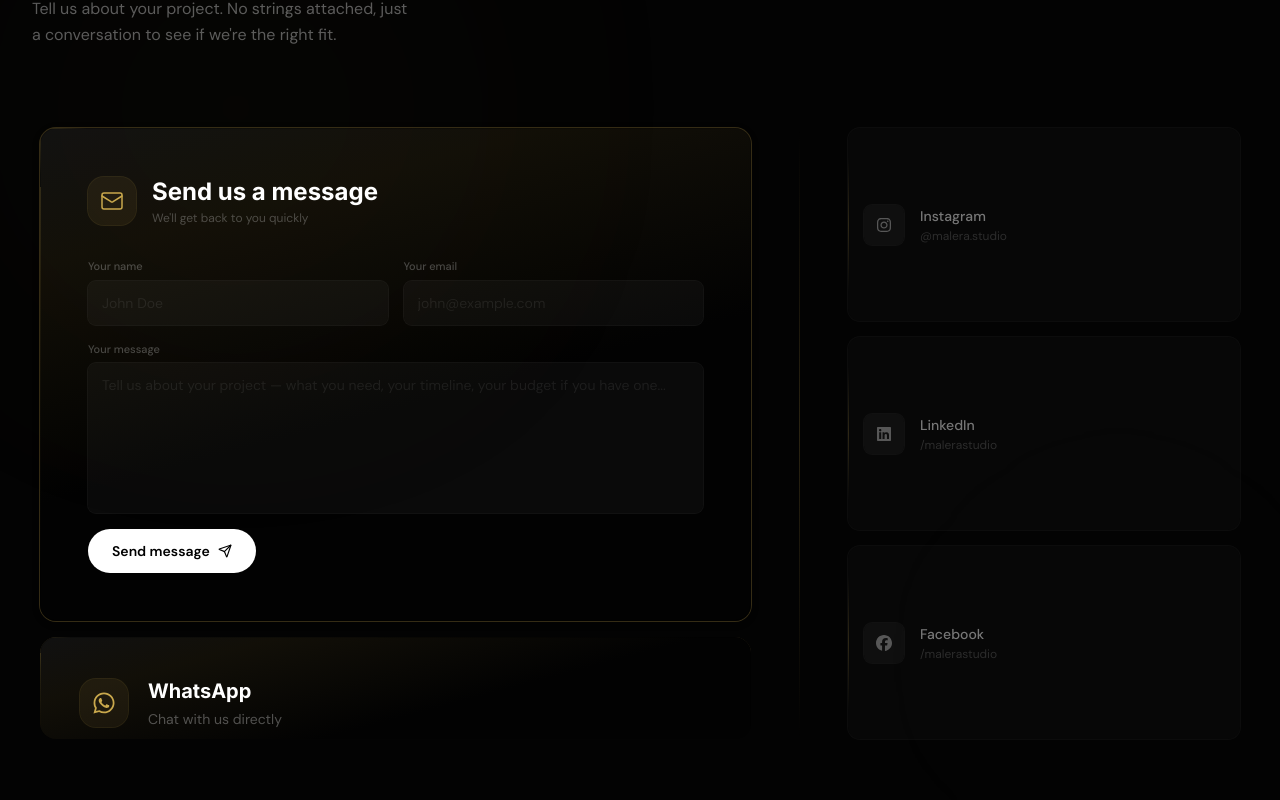
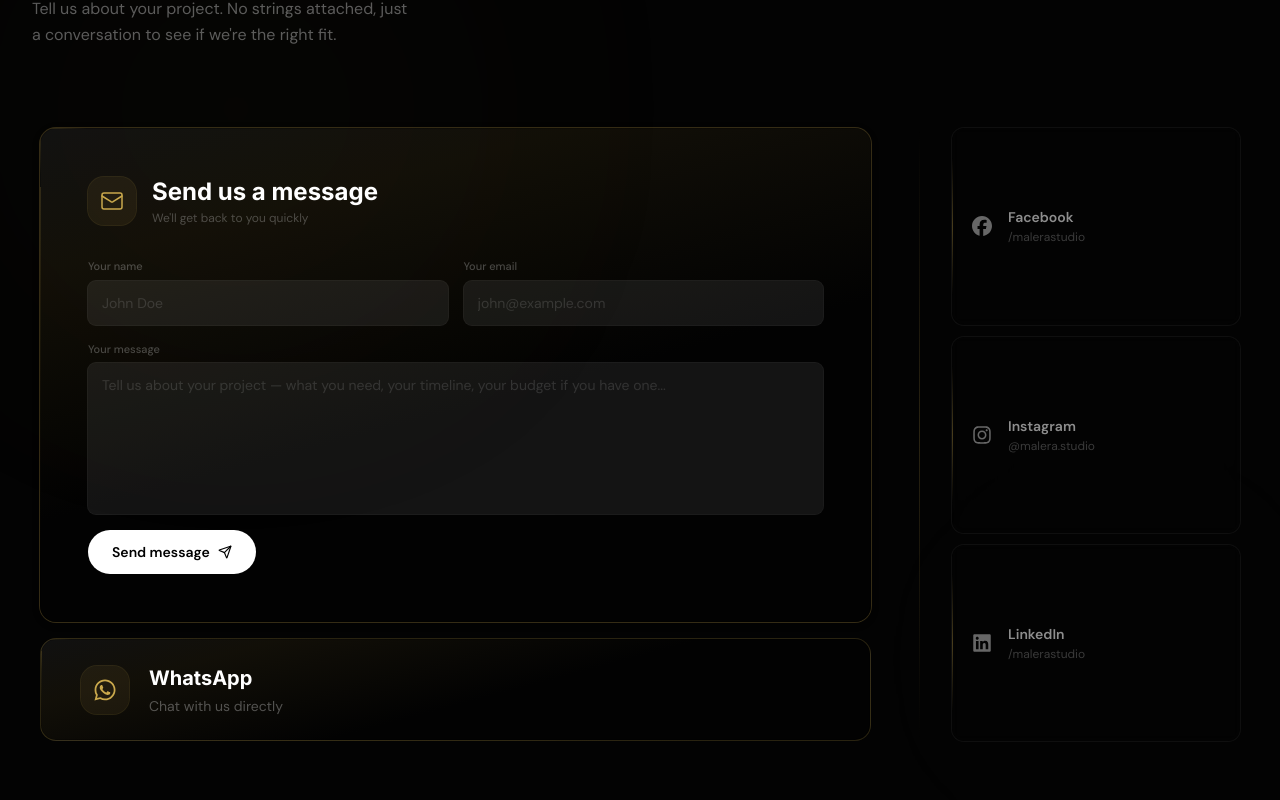
Before and after one commit to ethanhunthere/malera, a Next.js app: page / in a window 1280 px wide. Shown: the part 6460-7260 px from the top of the page. Built offline with nearby package versions, Linux system fonts and the light colour scheme.

Commit message:
contact section: full responsive pass — tablet socials row, all breakpoints dialed

```diff
--- a/src/features/home/components/Contact.tsx
+++ b/src/features/home/components/Contact.tsx
@@ -16,9 +16,9 @@ import ContactForm from "@/src/features/home/components/ContactForm";
 */
 
 const SOCIALS = [
+  { label: "Facebook", href: "https://facebook.com/malerastudio", Icon: FaFacebook, sub: "/malerastudio" },
   { label: "Instagram", href: "https://instagram.com/malera.studio", Icon: FaInstagram, sub: "@malera.studio" },
   { label: "LinkedIn", href: "https://linkedin.com/company/malerastudio", Icon: FaLinkedin, sub: "/malerastudio" },
-  { label: "Facebook", href: "https://facebook.com/malerastudio", Icon: FaFacebook, sub: "/malerastudio" },
 ];
 
 export default function Contact() {
@@ -46,7 +46,7 @@ export default function Contact() {
         </div>
 
         {/* ═══════════ Split layout: primary (left) | divider | social (right) ═══════════ */}
-        <div className="relative z-10 grid grid-cols-1 lg:grid-cols-[1fr_1px_380px] xl:grid-cols-[1fr_1px_440px] 2xl:grid-cols-[1fr_1px_520px] gap-0 max-w-[1200px] 2xl:max-w-[1400px] mx-auto">
+        <div className="relative z-10 grid grid-cols-1 lg:grid-cols-[1fr_1px_280px] xl:grid-cols-[1fr_1px_320px] 2xl:grid-cols-[1fr_1px_380px] gap-0 max-w-[1200px] 2xl:max-w-[1400px] mx-auto">
 
           {/* ── LEFT: Contact form + WhatsApp (stacked) ── */}
           <div className="flex flex-col gap-3 sm:gap-4 pr-0 lg:pr-8 xl:pr-12 2xl:pr-16">
@@ -58,9 +58,10 @@ export default function Contact() {
               href="https://wa.me/+38346814700"
               target="_blank"
               rel="noopener noreferrer"
-              className="group block relative rounded-2xl overflow-hidden transition-all duration-700 hover:scale-[1.006]"
+              className="group block relative rounded-2xl overflow-hidden transition-all duration-700 hover:scale-[1.006] flex-auto"
             >
-              <div className="relative glass-card-gold glass-card-gold-hover rounded-2xl p-5 sm:p-6 md:p-8 xl:p-10 2xl:p-12 overflow-hidden transition-all duration-700">
+              <div className="relative glass-card-gold glass-card-gold-hover rounded-2xl p-5 sm:p-6 md:p-8 xl:p-10 2xl:p-12 overflow-hidden transition-all duration-700 h-full flex items-center
+                !border !border-[#C9A84C]/20 hover:!border-[#C9A84C]/45">
                 {/* ── Gold corner accent (top-left) ── */}
                 <div className="absolute top-0 left-0 w-6 sm:w-8 h-6 sm:h-8 overflow-hidden opacity-30 group-hover:opacity-60 transition-opacity duration-700">
                   <div className="absolute top-0 left-0 w-px h-full bg-gradient-to-b from-[#C9A84C]/50 via-[#C9A84C]/25 to-transparent" />
@@ -90,43 +91,42 @@ export default function Contact() {
           {/* ── DIVIDER: vertical gold rule (desktop only) ── */}
           <div className="hidden lg:block w-px bg-gradient-to-b from-transparent via-[#C9A84C]/20 to-transparent" />
 
-          {/* ── RIGHT: Instagram, LinkedIn, Facebook — matches left height ── */}
-          <div className="mt-8 lg:mt-0 lg:pl-8 xl:pl-12 2xl:pl-16 flex flex-col gap-3 sm:gap-4">
+          {/* ── RIGHT: Instagram, LinkedIn, Facebook — glass, no fill ── */}
+          <div className="mt-8 lg:mt-0 lg:pl-6 xl:pl-8 2xl:pl-10 flex flex-col gap-3 sm:gap-4 md:flex-row lg:flex-col lg:gap-3">
             {SOCIALS.map(({ label, href, Icon, sub }) => (
               <a
                 key={label}
                 href={href}
                 target="_blank"
                 rel="noopener noreferrer"
-                className="group/strip relative flex items-center gap-3 sm:gap-4 px-3 sm:px-4 py-3 sm:py-4 lg:flex-1 rounded-xl overflow-hidden
+                className="group/strip relative flex items-center gap-3 sm:gap-4 pl-4 sm:pl-5 pr-2 sm:pr-3 py-3 sm:py-4 md:flex-1 lg:flex-1 rounded-xl overflow-hidden
                   transition-all duration-500
                   hover:translate-x-0.5 lg:hover:translate-x-1.5
-                  bg-white/[0.02] hover:bg-white/[0.04]
-                  ring-1 ring-white/[0.04] hover:ring-[#C9A84C]/15"
+                  backdrop-blur-[6px] hover:backdrop-blur-[10px]
+                  bg-transparent hover:bg-white/[0.03]
+                  ring-1 ring-white/[0.05] hover:ring-[#C9A84C]/25"
               >
                 {/* Left gold accent line */}
-                <div className="absolute left-0 top-[15%] bottom-[15%] w-px bg-gradient-to-b from-transparent via-[#C9A84C]/20 to-transparent
-                  group-hover/strip:via-[#C9A84C]/45 transition-all duration-500" />
+                <div className="absolute left-0 top-[15%] bottom-[15%] w-px bg-gradient-to-b from-transparent via-[#C9A84C]/35 to-transparent
+                  group-hover/strip:via-[#C9A84C]/55 transition-all duration-500" />
 
-                {/* Icon */}
-                <div className="relative z-10 flex items-center justify-center w-8 h-8 sm:w-10 sm:h-10 rounded-lg bg-white/[0.03] ring-1 ring-white/[0.04]
-                  group-hover/strip:bg-[#C9A84C]/8 group-hover/strip:ring-[#C9A84C]/20 transition-all duration-500">
-                  <Icon className="text-white/30 w-3.5 h-3.5 sm:w-4 sm:h-4 group-hover/strip:text-[#C9A84C] transition-colors duration-500"
-                    fill="currentColor" />
-                </div>
+                {/* Icon — bare, no container */}
+                <Icon className="relative z-10 text-white/40 w-[1.125rem] h-[1.125rem] sm:w-5 sm:h-5 shrink-0
+                  group-hover/strip:text-[#C9A84C] transition-colors duration-500"
+                  fill="currentColor" />
 
                 {/* Label + sub */}
                 <div className="relative z-10 flex-1 min-w-0">
-                  <p className="text-[0.6875rem] sm:text-xs lg:text-sm font-medium text-white/45 group-hover/strip:text-white/75 transition-colors duration-500 truncate">
+                  <p className="text-[0.6875rem] sm:text-xs lg:text-sm font-semibold text-white/55 group-hover/strip:text-white/85 transition-colors duration-500 truncate">
                     {label}
                   </p>
-                  <p className="text-[0.5625rem] sm:text-[0.625rem] lg:text-xs text-white/15 group-hover/strip:text-white/22 transition-colors duration-500 truncate mt-0.5">
+                  <p className="text-[0.5625rem] sm:text-[0.625rem] lg:text-xs text-white/22 group-hover/strip:text-white/32 transition-colors duration-500 truncate mt-0.5">
                     {sub}
                   </p>
                 </div>
 
                 {/* Arrow — hidden until hover */}
-                <ArrowRight className="relative z-10 w-3 h-3 sm:w-3.5 sm:h-3.5 text-[#C9A84C]/0 group-hover/strip:text-[#C9A84C]/40
+                <ArrowRight className="relative z-10 w-3 h-3 sm:w-3.5 sm:h-3.5 text-[#C9A84C]/0 group-hover/strip:text-[#C9A84C]/45
                   transition-all duration-500 -translate-x-2 group-hover/strip:translate-x-0 shrink-0" />
               </a>
             ))}
--- a/src/features/home/components/ContactForm.tsx
+++ b/src/features/home/components/ContactForm.tsx
@@ -128,9 +128,9 @@ export default function ContactForm() {
               type="text"
               required
               placeholder="John Doe"
-              className="w-full bg-white/[0.03] ring-1 ring-white/[0.06] rounded-lg px-3.5 py-2.5 sm:py-3 text-white text-xs sm:text-sm
-                placeholder:text-white/[0.08]
-                focus:outline-none focus:ring-[#C9A84C]/30 focus:bg-white/[0.05]
+              className="w-full bg-white/[0.07] ring-1 ring-white/[0.10] rounded-lg px-3.5 py-2.5 sm:py-3 text-white text-xs sm:text-sm
+                placeholder:text-white/[0.13]
+                focus:outline-none focus:ring-[#C9A84C]/35 focus:bg-white/[0.10] focus:ring-[1.5px]
                 transition-all duration-300"
             />
           </div>
@@ -145,9 +145,9 @@ export default function ContactForm() {
               type="email"
               required
               placeholder="john@example.com"
-              className="w-full bg-white/[0.03] ring-1 ring-white/[0.06] rounded-lg px-3.5 py-2.5 sm:py-3 text-white text-xs sm:text-sm
-                placeholder:text-white/[0.08]
-                focus:outline-none focus:ring-[#C9A84C]/30 focus:bg-white/[0.05]
+              className="w-full bg-white/[0.07] ring-1 ring-white/[0.10] rounded-lg px-3.5 py-2.5 sm:py-3 text-white text-xs sm:text-sm
+                placeholder:text-white/[0.13]
+                focus:outline-none focus:ring-[#C9A84C]/35 focus:bg-white/[0.10] focus:ring-[1.5px]
                 transition-all duration-300"
             />
           </div>
@@ -163,9 +163,9 @@ export default function ContactForm() {
             required
             rows={4}
             placeholder="Tell us about your project — what you need, your timeline, your budget if you have one..."
-            className="w-full flex-1 min-h-[100px] sm:min-h-[120px] bg-white/[0.03] ring-1 ring-white/[0.06] rounded-lg px-3.5 py-2.5 sm:py-3 text-white text-xs sm:text-sm
-              placeholder:text-white/[0.08] resize-none
-              focus:outline-none focus:ring-[#C9A84C]/30 focus:bg-white/[0.05]
+            className="w-full flex-1 min-h-[100px] sm:min-h-[120px] bg-white/[0.07] ring-1 ring-white/[0.10] rounded-lg px-3.5 py-2.5 sm:py-3 text-white text-xs sm:text-sm
+              placeholder:text-white/[0.13] resize-none
+              focus:outline-none focus:ring-[#C9A84C]/35 focus:bg-white/[0.10] focus:ring-[1.5px]
               transition-all duration-300"
           />
         </div>
```
